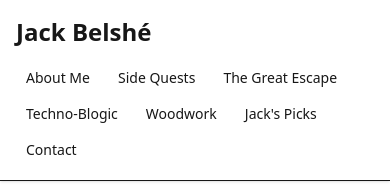
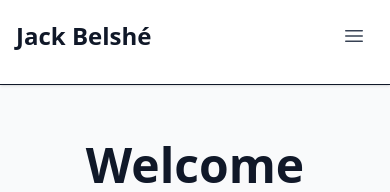
Before and after one commit to jbelshe/me-dot-com, a Next.js app: page / in a window 390 px wide. Shown: the top 192 px of the page. Built offline with nearby package versions, Linux system fonts and the light colour scheme.

Commit message:
fixed mobile sizing issues, added hamburger dropdown to mobile

```diff
--- a/src/app/globals.css
+++ b/src/app/globals.css
@@ -6,15 +6,3 @@
   --font-sans: var(--font-geist-sans);
   --font-mono: var(--font-geist-mono);
 }
-
-@media (prefers-color-scheme: dark) {
-  :root {
-    --background: #0a0a0a;
-    --foreground: #ededed;
-  }
-}
-
-body {
-  background: var(--background);
-  color: var(--foreground);
-}
--- a/src/app/layout.tsx
+++ b/src/app/layout.tsx
@@ -1,9 +1,9 @@
 import type { Metadata } from "next";
 import { Geist, Geist_Mono } from "next/font/google";
 import "./globals.css";
-import Link from "next/link";
 import { Analytics } from "@vercel/analytics/next"
 import { SpeedInsights } from "@vercel/speed-insights/next"
+import Navbar from "@/components/Navbar";
 
 const geistSans = Geist({
   variable: "--font-geist-sans",
@@ -33,34 +33,7 @@ export default function RootLayout({
         {/* Global Navbar */}
         <header className="w-full border-b bg-white shadow-sm">
           <nav className="mx-auto max-w-6xl p-4">
-            <div className="flex flex-col space-y-4 sm:flex-row sm:items-center sm:justify-between sm:space-y-0">
-              <Link href="/" className="text-2xl font-semibold sm:text-3xl">
-                Jack Belshé
-              </Link>
-              <div className="flex flex-wrap items-center gap-x-2 gap-y-2 text-sm sm:gap-x-4 sm:text-base">
-                <a href="/about" className="px-2.5 py-1 rounded hover:bg-gray-50 hover:text-blue-600 transition-colors whitespace-nowrap">
-                  About Me
-                </a>
-                <a href="/projects" className="px-2.5 py-1 rounded hover:bg-gray-50 hover:text-blue-600 transition-colors whitespace-nowrap">
-                  Side Quests
-                </a>
-                <a href="/the-great-escape" className="px-2.5 py-1 rounded hover:bg-gray-50 hover:text-blue-600 transition-colors whitespace-nowrap flex items-center">
-                  The Great Escape
-                </a>
-                <a href="/techno-blogic" className="px-2.5 py-1 rounded hover:bg-gray-50 hover:text-blue-600 transition-colors whitespace-nowrap">
-                  Techno-Blogic
-                </a>
-                <a href="/woodwork" className="px-2.5 py-1 rounded hover:bg-gray-50 hover:text-blue-600 transition-colors whitespace-nowrap">
-                  Woodwork
-                </a>
-                <a href="/jacks-picks" className="px-2.5 py-1 rounded hover:bg-gray-50 hover:text-blue-600 transition-colors whitespace-nowrap">
-                  Jack&apos;s Picks
-                </a>
-                <a href="/contact-me" className="px-2.5 py-1 rounded hover:bg-gray-50 hover:text-blue-600transition-colors whitespace-nowrap">
-                  Contact
-                </a>
-              </div>
-            </div>
+            <Navbar />
           </nav>
         </header>
 
--- a/src/app/page.tsx
+++ b/src/app/page.tsx
@@ -16,7 +16,7 @@ export default function Home() {
           <Card
             title="About Me"
             subtitle="The existential question of self"
-            imageSrc="/images/home/who-am-i.png"
+            imageSrc="https://cdn.jackbelshe.com/images/home/who-am-i.png"
             alt="Jack Belshe"
             route="/about"
             aspectRatio="16/9"
@@ -25,7 +25,7 @@ export default function Home() {
           <Card
             title="Jack's Picks"
             subtitle="Get to know our host better with some book and podcast recs"
-            imageSrc="/images/home/my_picks.png"
+            imageSrc="https://cdn.jackbelshe.com/images/home/my_picks.png"
             alt="Jack's Picks"
             route="/jacks-picks"
             aspectRatio="16/9"
@@ -38,7 +38,7 @@ export default function Home() {
             <Card
               title="Projects"
               subtitle="The things I do for the love of the game"
-              imageSrc="/images/home/voronoi_3.png"
+              imageSrc="https://cdn.jackbelshe.com/images/home/voronoi_3.png"
               alt="Side Quests"
               route="/projects"
               aspectRatio="4/3"
@@ -63,7 +63,7 @@ export default function Home() {
           <Card
             title="Woodwork"
             subtitle="What I used to do when I lived in a place with a backyard"
-            imageSrc="/images/home/woodwork1.jpeg"
+            imageSrc="https://cdn.jackbelshe.com/images/home/woodwork1.jpeg"
             alt="Woodwork"
             route="/woodwork"
             aspectRatio="16/9"
@@ -71,7 +71,7 @@ export default function Home() {
           <Card
             title="The Great Escape"
             subtitle="This one is my travel blog"
-            imageSrc="/images/home/great_escape1.jpeg"
+            imageSrc="https://cdn.jackbelshe.com/images/home/great_escape1.jpeg"
             alt="The Great Escape"
             route="/the-great-escape"
             aspectRatio="16/9"
@@ -79,7 +79,7 @@ export default function Home() {
           <Card
             title="Techno-Blogic"
             subtitle="This one is my tech blog"
-            imageSrc="/images/home/techno-blogic1.png"
+            imageSrc="https://cdn.jackbelshe.com/images/home/techno-blogic1.png"
             alt="Techno-Blogic"
             route="/techno-blogic"
             aspectRatio="16/9"
--- a/src/app/projects/page.tsx
+++ b/src/app/projects/page.tsx
@@ -7,7 +7,7 @@ export default function ProjectsPage() {
       <div className="grid grid-cols-1 md:grid-cols-2 gap-8 mb-20">
         <Card
           title="Voronoi"
-          imageSrc="/images/home/voronoi_3.png"
+          imageSrc="https://cdn.jackbelshe.com/images/home/voronoi_3.png"
           alt="Voronoi"
           route="/projects/voronoi"
           aspectRatio="16/9"
--- a/src/app/techno-blogic/page.tsx
+++ b/src/app/techno-blogic/page.tsx
@@ -3,7 +3,6 @@ import React, { useState, useEffect } from 'react';
 import BlogCard from '@/components/BlogCard';
 import BlogList from '@/components/BlogList';
 import { BlogHeaderData } from '@/types/BlogHeaderData';
-import { data } from './content';
 import Link from 'next/link';
 import DropDown from '@/components/DropDown';
 
--- /dev/null
+++ b/src/components/Navbar.tsx
@@ -0,0 +1,115 @@
+'use client';
+
+import { useState } from 'react';
+import Link from 'next/link';
+
+export default function Navbar() {
+  const [open, setOpen] = useState(false);
+
+  const toggle = () => setOpen((v) => !v);
+  const close = () => setOpen(false);
+
+  const linkBase =
+    'px-3 py-2 rounded-md hover:bg-gray-50 hover:text-blue-600 transition-colors whitespace-nowrap';
+
+  return (
+    <div className="flex flex-col space-y-3 sm:flex-row sm:items-center sm:justify-between sm:space-y-0">
+      <div className="flex items-center justify-between">
+        <Link href="/" className="text-2xl font-semibold sm:text-3xl" onClick={close}>
+          Jack Belshé
+        </Link>
+        {/* Mobile menu button */}
+        <button
+          type="button"
+          className="sm:hidden inline-flex items-center justify-center rounded-md p-2 text-gray-700 hover:bg-gray-100 focus:outline-none focus:ring-2 focus:ring-blue-500"
+          aria-label="Toggle menu"
+          aria-expanded={open}
+          onClick={toggle}
+        >
+          {/* Simple hamburger / close icon */}
+          <span className="sr-only">Open main menu</span>
+          <svg
+            className={`h-6 w-6 ${open ? 'hidden' : 'block'}`}
+            xmlns="http://www.w3.org/2000/svg"
+            fill="none"
+            viewBox="0 0 24 24"
+            strokeWidth={1.5}
+            stroke="currentColor"
+            aria-hidden="true"
+          >
+            <path strokeLinecap="round" strokeLinejoin="round" d="M3.75 6.75h16.5M3.75 12h16.5m-16.5 5.25h16.5" />
+          </svg>
+          <svg
+            className={`h-6 w-6 ${open ? 'block' : 'hidden'}`}
+            xmlns="http://www.w3.org/2000/svg"
+            fill="none"
+            viewBox="0 0 24 24"
+            strokeWidth={1.5}
+            stroke="currentColor"
+            aria-hidden="true"
+          >
+            <path strokeLinecap="round" strokeLinejoin="round" d="M6 18L18 6M6 6l12 12" />
+          </svg>
+        </button>
+      </div>
+
+      {/* Desktop links */}
+      <div className="hidden sm:flex sm:flex-row sm:items-center sm:gap-x-4 sm:text-base">
+        <a href="/about" className={linkBase}>
+          About Me
+        </a>
+        <a href="/projects" className={linkBase}>
+          Side Quests
+        </a>
+        <a href="/techno-blogic" className={linkBase}>
+          Techno-Blogic
+        </a>
+        <a href="/the-great-escape" className={`${linkBase} flex items-center`}>
+          The Great Escape
+        </a>
+        <a href="/woodwork" className={linkBase}>
+          Woodwork
+        </a>
+        <a href="/jacks-picks" className={linkBase}>
+          Jack&apos;s Picks
+        </a>
+        <a href="/contact-me" className={linkBase}>
+          Contact
+        </a>
+      </div>
+
+      {/* Mobile dropdown panel */}
+      {open && (
+        <div className="sm:hidden">
+          <div className="mt-2 grid grid-cols-1 gap-2">
+            <a href="/about" onClick={close} className={`${linkBase} border border-gray-200 bg-white text-center`}>
+              About Me
+            </a>
+            <a href="/projects" onClick={close} className={`${linkBase} border border-gray-200 bg-white text-center`}>
+              Side Quests
+            </a>
+            <a href="/techno-blogic" onClick={close} className={`${linkBase} border border-gray-200 bg-white text-center`}>
+              Techno-Blogic
+            </a>
+            <a
+              href="/the-great-escape"
+              onClick={close}
+              className={`${linkBase} border border-gray-200 bg-white text-center`}
+            >
+              The Great Escape
+            </a>
+            <a href="/woodwork" onClick={close} className={`${linkBase} border border-gray-200 bg-white text-center`}>
+              Woodwork
+            </a>
+            <a href="/jacks-picks" onClick={close} className={`${linkBase} border border-gray-200 bg-white text-center`}>
+              Jack&apos;s Picks
+            </a>
+            <a href="/contact-me" onClick={close} className={`${linkBase} border border-gray-200 bg-white text-center`}>
+              Contact
+            </a>
+          </div>
+        </div>
+      )}
+    </div>
+  );
+}
```
